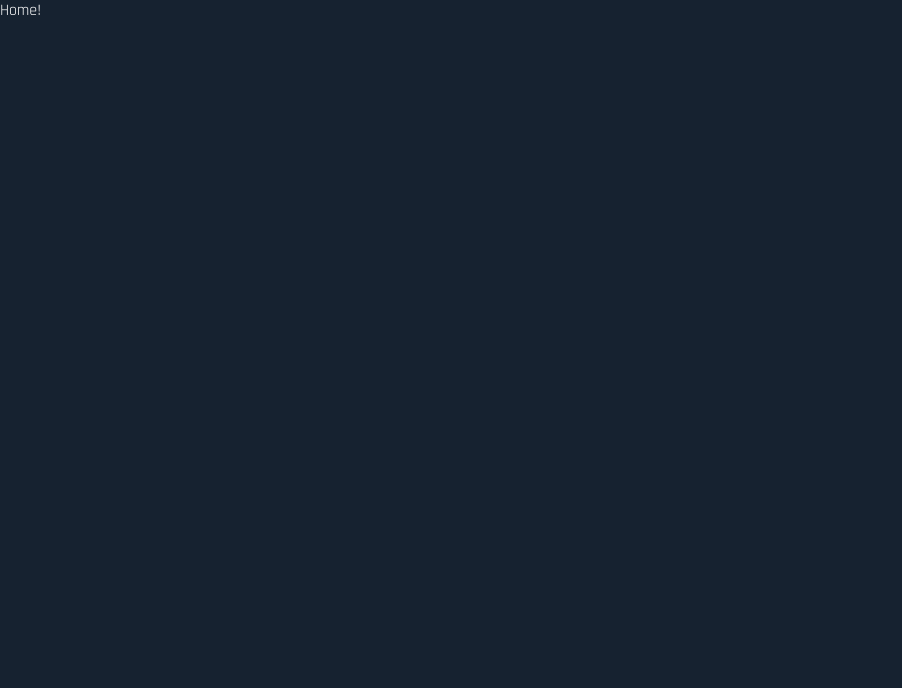
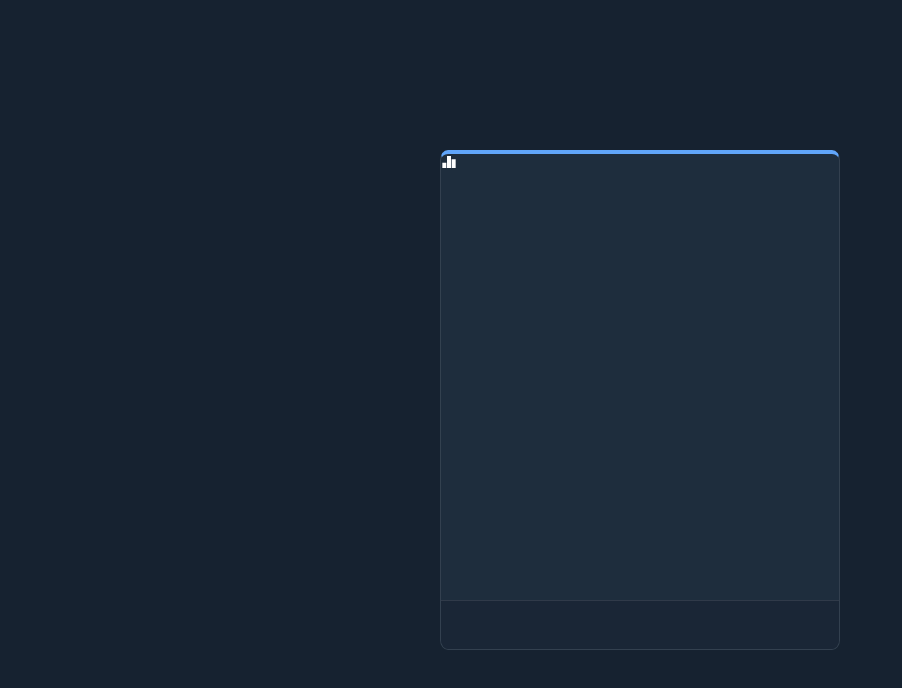
Before and after one commit to Doble-Technologies/MatchingMakingWebsite, a React (Vite) app: page /login in a window 1280 px wide. Shown: the top 688 px of the page, without its empty margins (0-902 px from the left). Built offline with nearby package versions, Linux system fonts and the light colour scheme.

Commit message:
Basic Card Setup

```diff
--- a/src/App.jsx
+++ b/src/App.jsx
@@ -2,6 +2,7 @@ import { useEffect } from 'react';
 import { Outlet, Route, Routes, useLocation } from 'react-router-dom';
 import {
   Home,
+  Login,
   Profile
 } from './pages';
 import {
@@ -87,7 +88,7 @@ export default function App() {
       <Routes>
         <Route
           path="/login"
-          element={<Home />}
+          element={<Login />}
         />
         <Route element={<AppLayout notifications={notifications} />}>
           <Route
--- /dev/null
+++ b/src/pages/Login/HeaderLogo/HeaderLogo.jsx
@@ -0,0 +1,3 @@
+export const HeaderLogo = () => {
+  return '';
+}
--- /dev/null
+++ b/src/pages/Login/HeaderLogo/index.js
@@ -0,0 +1 @@
+export { HeaderLogo } from './HeaderLogo';
--- /dev/null
+++ b/src/pages/Login/Login.jsx
@@ -0,0 +1,65 @@
+import React from 'react';
+import styled from '@emotion/styled';
+import { theme } from '@src/theme';
+import { useNavigate, useLocation } from 'react-router-dom';
+import { RiBarChart2Fill } from "react-icons/ri";
+
+const Logo = styled('div')({
+  fontSize: '24px',
+  fontWeight: '700',
+  letterSpacing: '3px',
+  color: theme.colors.accent,
+  cursor: 'pointer',
+  'span': {
+    color: theme.colors.text,
+}
+});
+
+const Wrapper = styled('div')({
+  display: 'flex',
+  justifyContent: 'center',
+  alignItems: 'center',
+  height: '100vh'
+});
+
+const LoginCard = styled('div')({
+  position: 'relative',
+  width: '25vw',
+  height: '60vh',
+  minWidth: '400px',
+  minHeight: '500px',
+  background: theme.colors.surface,
+  borderStyle: 'solid',
+  borderWidth: '4px 1px 1px 1px',
+  borderColor: `${theme.colors.accent} ${theme.colors.border} ${theme.colors.border} ${theme.colors.border}`,
+  borderRadius: '2%',
+  overflow: 'hidden'
+});
+
+const CardContent = styled('div')({
+  flex: 1
+});
+
+const CardFooter = styled('div')({
+  position: 'absolute',
+  bottom: 0,
+  height: '10%',
+  width: '100%',
+  background: theme.colors.surfaceDeep,
+  borderTop: `1px solid ${theme.colors.border}`
+});
+
+export const Login = () => {
+  return (
+    <Wrapper>
+      <LoginCard>
+        <CardContent>
+          <RiBarChart2Fill />
+        </CardContent>
+        <CardFooter>
+
+        </CardFooter>
+      </LoginCard>
+    </Wrapper>
+  );
+}
--- /dev/null
+++ b/src/pages/Login/index.js
@@ -0,0 +1 @@
+export { Login } from './Login';
--- a/src/pages/index.js
+++ b/src/pages/index.js
@@ -1,2 +1,3 @@
 export { Home } from './Home';
+export { Login } from './Login';
 export { Profile } from './Profile';
--- a/src/theme.js
+++ b/src/theme.js
@@ -4,6 +4,7 @@ export const theme = {
     surface: '#1e2d3d',
     surface2: '#263749',
     surface3: '#2d4057',
+    surfaceDeep: '#1a2636',
     border: '#ffffff18',
     border2: '#ffffff25',
     accent: '#60a5fa',
```
